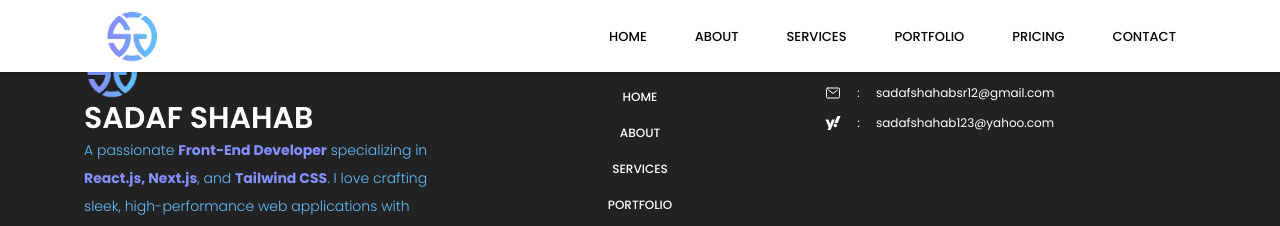
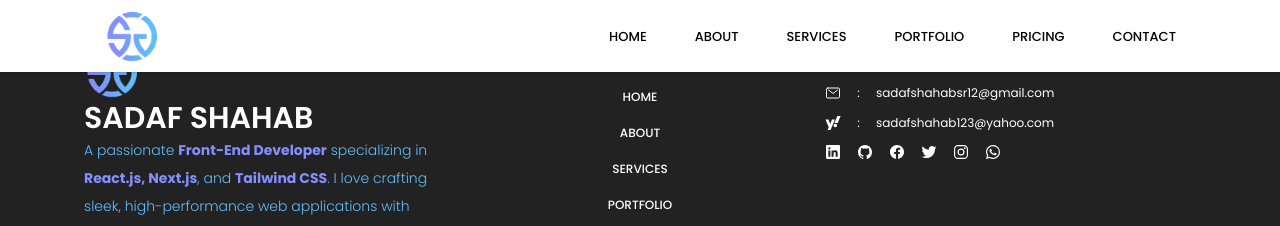
Before and after one commit to sadafshahab12/My-Portfolio, a React (Vite) app: page /contact in a window 1280 px wide. Shown: the top 226 px of the page. Built offline with nearby package versions, Linux system fonts and the light colour scheme.

Commit message:
footer done

```diff
--- a/src/components/Footer.jsx
+++ b/src/components/Footer.jsx
@@ -1,6 +1,14 @@
 import React from "react";
 import { FaYahoo } from "react-icons/fa";
-import { IoMailOutline } from "react-icons/io5";
+import {
+  IoLogoFacebook,
+  IoLogoGithub,
+  IoLogoInstagram,
+  IoLogoLinkedin,
+  IoLogoTwitter,
+  IoLogoWhatsapp,
+  IoMailOutline,
+} from "react-icons/io5";
 import { Link } from "react-router-dom";
 
 const Footer = () => {
@@ -108,6 +116,50 @@ const Footer = () => {
               <span>sadafshahab123@yahoo.com</span>{" "}
             </a>
           </div>
+          <div className="flex-left gap-4">
+            <a
+              href="https://www.linkedin.com/in/sadaf-shahab-ssr123"
+              target="_blank"
+              className="flex-left gap-4 text-12"
+            >
+              <IoLogoLinkedin className="w-4 h-4" />
+            </a>
+            <a
+              href="https://www.github.com/sadafshahab12"
+              target="_blank"
+              className="flex-left gap-4 text-12"
+            >
+              <IoLogoGithub className="w-4 h-4" />
+            </a>
+            <a
+              href="https://www.facebook.com/profile.php?id=61556555833599"
+              target="_blank"
+              className="flex-left gap-4 text-12"
+            >
+              <IoLogoFacebook className="w-4 h-4" />
+            </a>
+
+            <a
+              href="https://www.x.com/sadafshahab12"
+              target="_blank"
+              className="flex-left gap-4 text-12"
+            >
+              <IoLogoTwitter className="w-4 h-4" />
+            </a>
+            <a
+              href="https://www.instagram.com/sadafshahab12"
+              className="flex-left gap-4 text-12"
+            >
+              <IoLogoInstagram className="w-4 h-4" />
+            </a>
+            <a
+              href="https://wa.me/+923402195735"
+              target="_blank"
+              className="flex-left gap-4 text-12"
+            >
+              <IoLogoWhatsapp className="w-4 h-4" />
+            </a>
+          </div>
         </div>
       </div>
     </footer>
```
